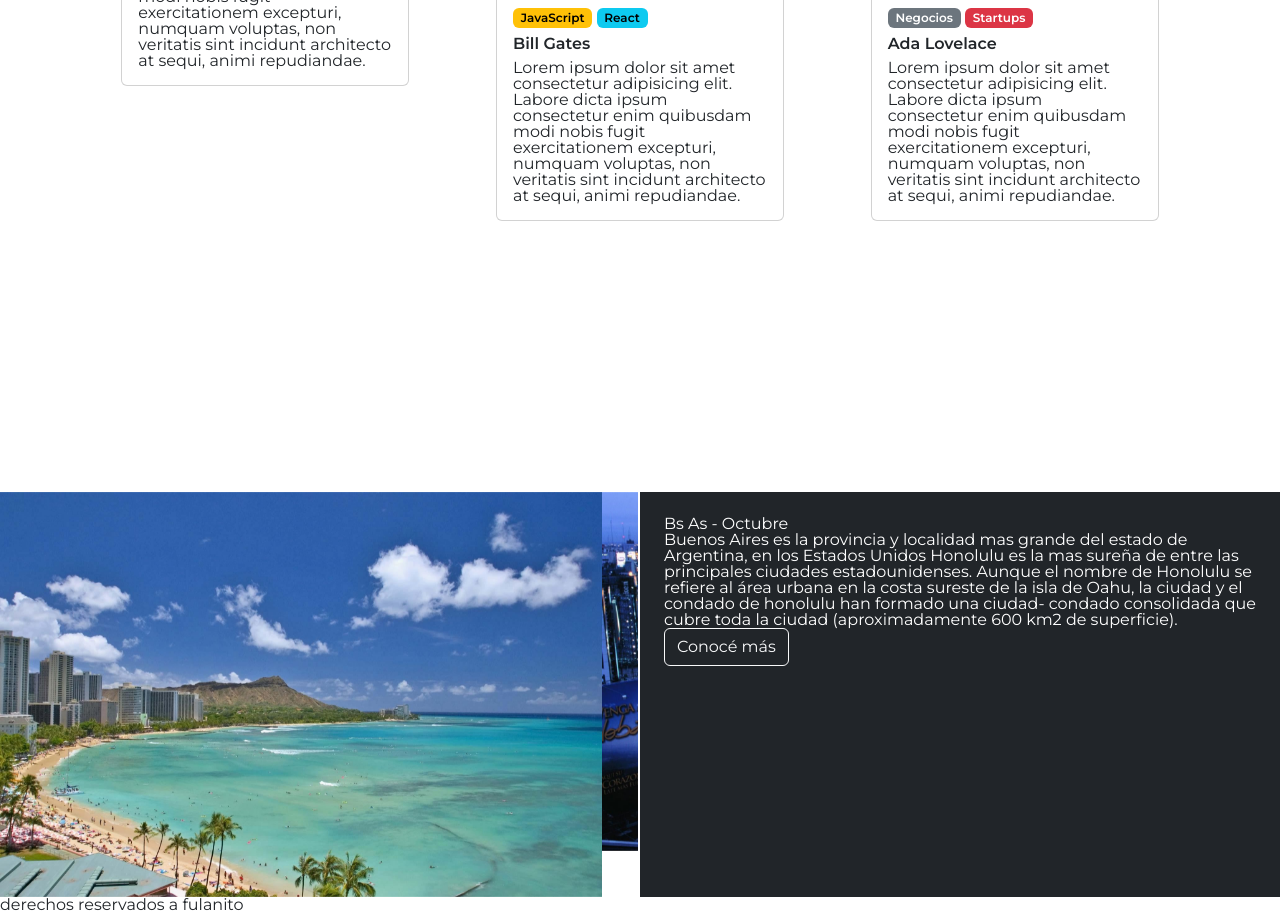
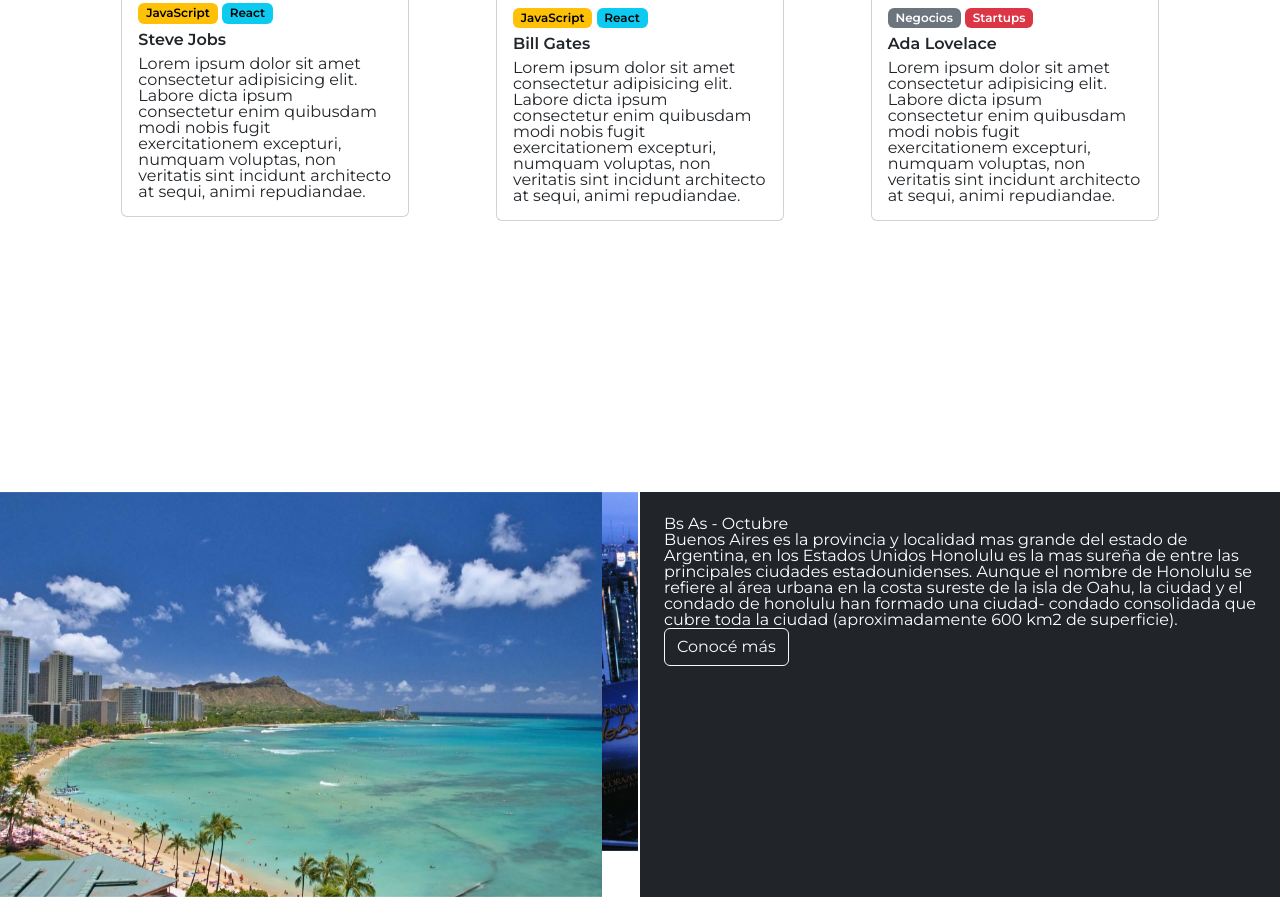
Before and after one commit to ElianZas/proyectocodoacodo-elian, a plain HTML site: page index.html in a window 1280 px wide. Shown: the part 1474-2388 px from the top of the page. Drawn offline with nearby package versions, Linux system fonts and the light colour scheme.

Commit message:
cambio-regresamos a version 1

```diff
--- a/index.html
+++ b/index.html
@@ -106,7 +106,7 @@
         </div>
     </section>
 
-    <footer>derechos reservados a fulanito</footer>
+    <footer></footer>
     <script src="https://cdn.jsdelivr.net/npm/bootstrap@5.3.2/dist/js/bootstrap.bundle.min.js" integrity="sha384-C6RzsynM9kWDrMNeT87bh95OGNyZPhcTNXj1NW7RuBCsyN/o0jlpcV8Qyq46cDfL" crossorigin="anonymous"></script>
 </body>
 </html>
```
Also changed, not shown: images/steve.jpg (added).
